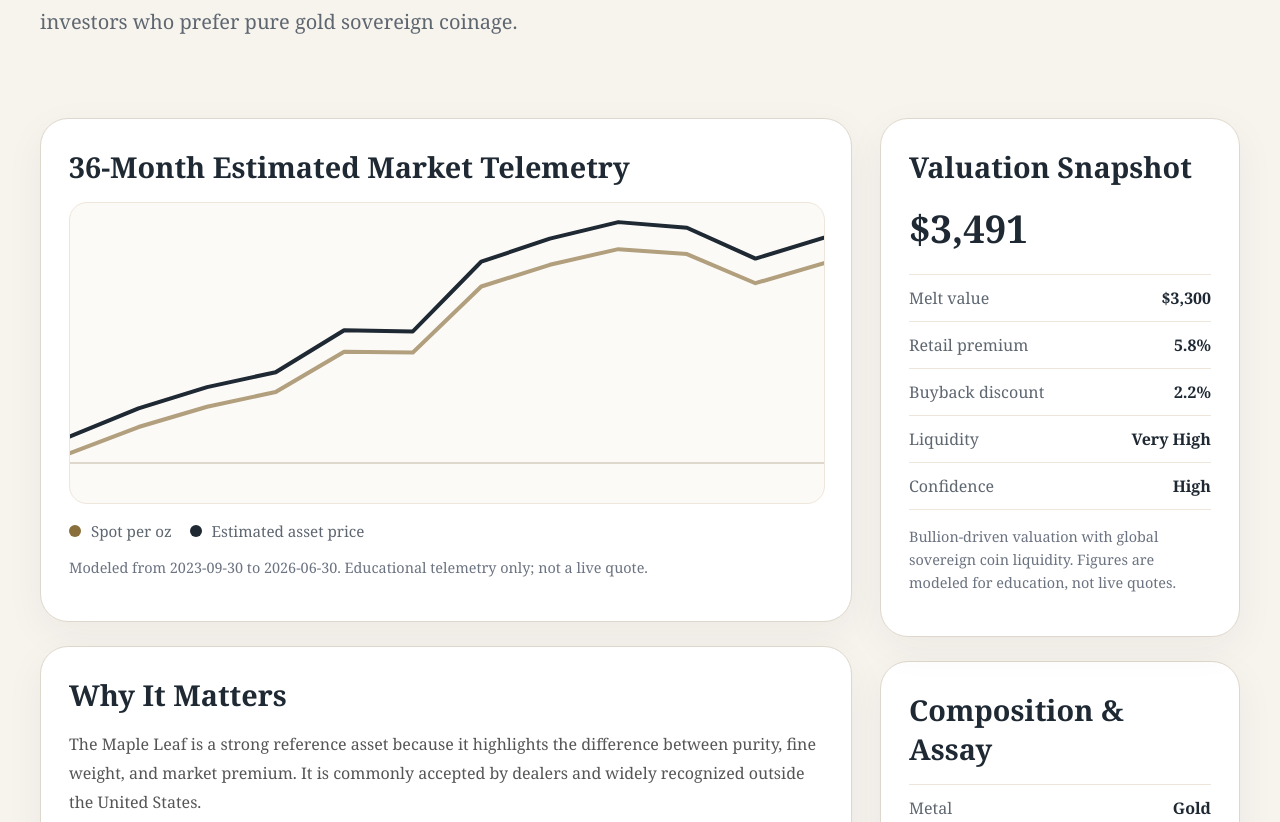
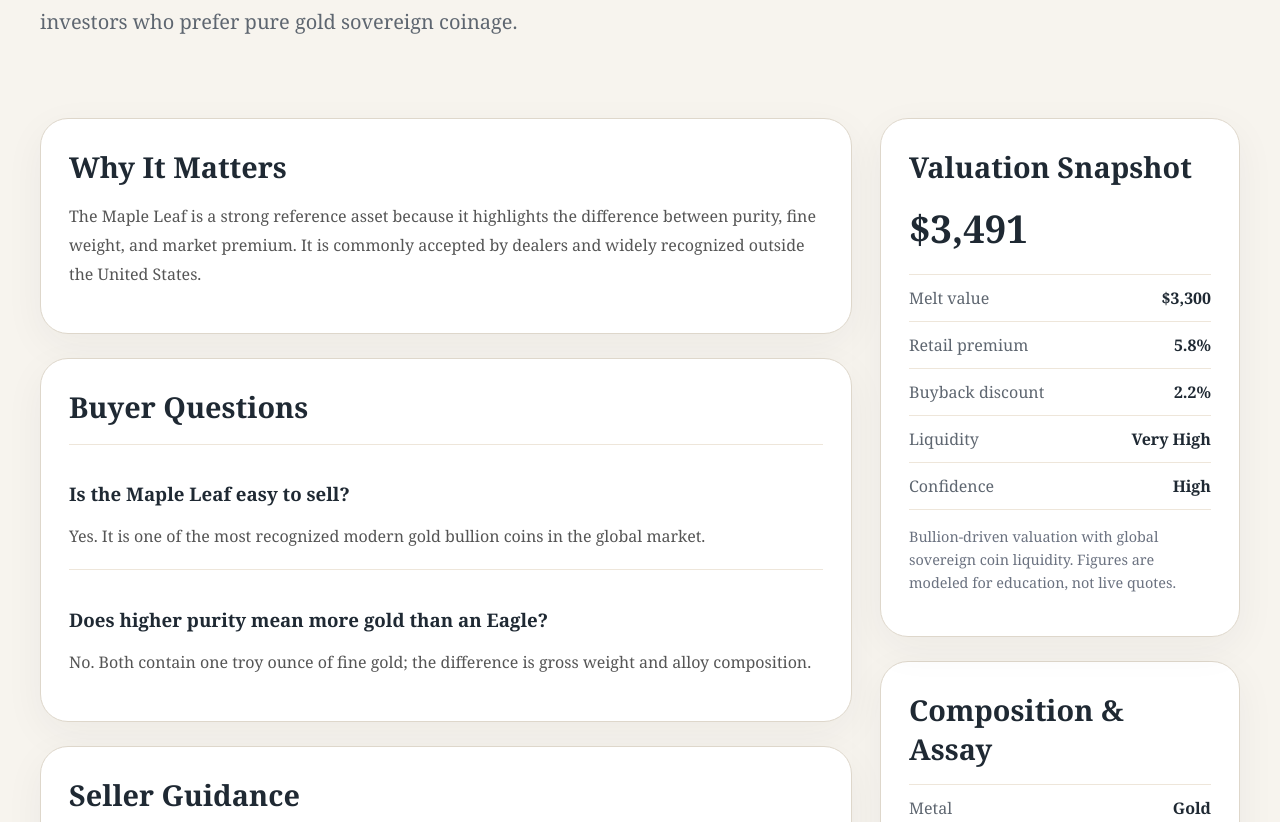
Before and after one commit to BryanFinnigan/tangible-value-v1, a Next.js app: page /wiki/assets/canada-gold-maple-leaf-1oz in a window 1280 px wide. Shown: the part 468-1290 px from the top of the page. Built offline with nearby package versions, Linux system fonts and the light colour scheme.

Commit message:
Remove wiki asset chart and add affiliate panel

```diff
--- a/app/wiki/assets/[asset_id]/page.tsx
+++ b/app/wiki/assets/[asset_id]/page.tsx
@@ -1,7 +1,7 @@
 import { Metadata } from "next";
 import { notFound } from "next/navigation";
+import AffiliateActionPanel from "@/components/AffiliateActionPanel";
 import AssaySpecificationTable from "@/components/AssaySpecificationTable";
-import InteractiveMetalValueChart from "@/components/InteractiveMetalValueChart";
 import RelatedAssetsGrid from "@/components/RelatedAssetsGrid";
 import SourceMethodologyPanel from "@/components/SourceMethodologyPanel";
 import WikiBreadcrumbs from "@/components/WikiBreadcrumbs";
@@ -41,11 +41,6 @@
 
       <section className="wikiLayout">
         <div className="wikiMainColumn">
-          <section className="wikiPanel">
-            <h2>36-Month Estimated Market Telemetry</h2>
-            <InteractiveMetalValueChart data={asset.chart_telemetry_historical_36mo} />
-          </section>
-
           <section className="wikiPanel">
             <h2>Why It Matters</h2>
             <p>{asset.content_blocks.why_it_matters}</p>
@@ -93,6 +88,7 @@
             </div>
             <p className="finePrint">{asset.valuation_snapshot.valuation_note}</p>
           </section>
+          <AffiliateActionPanel links={asset.ui_placeholders} />
           <AssaySpecificationTable asset={asset} />
         </aside>
       </section>
```
